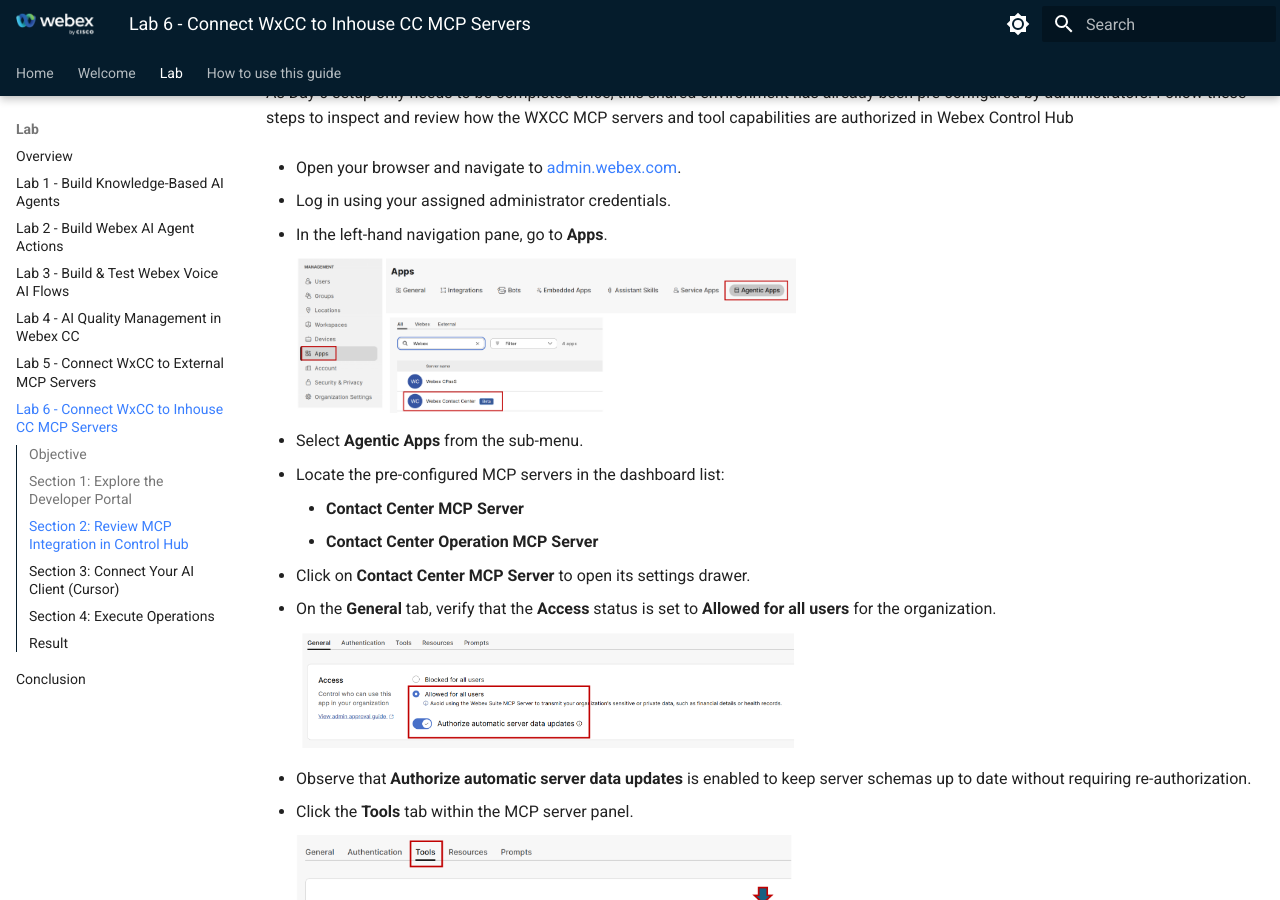
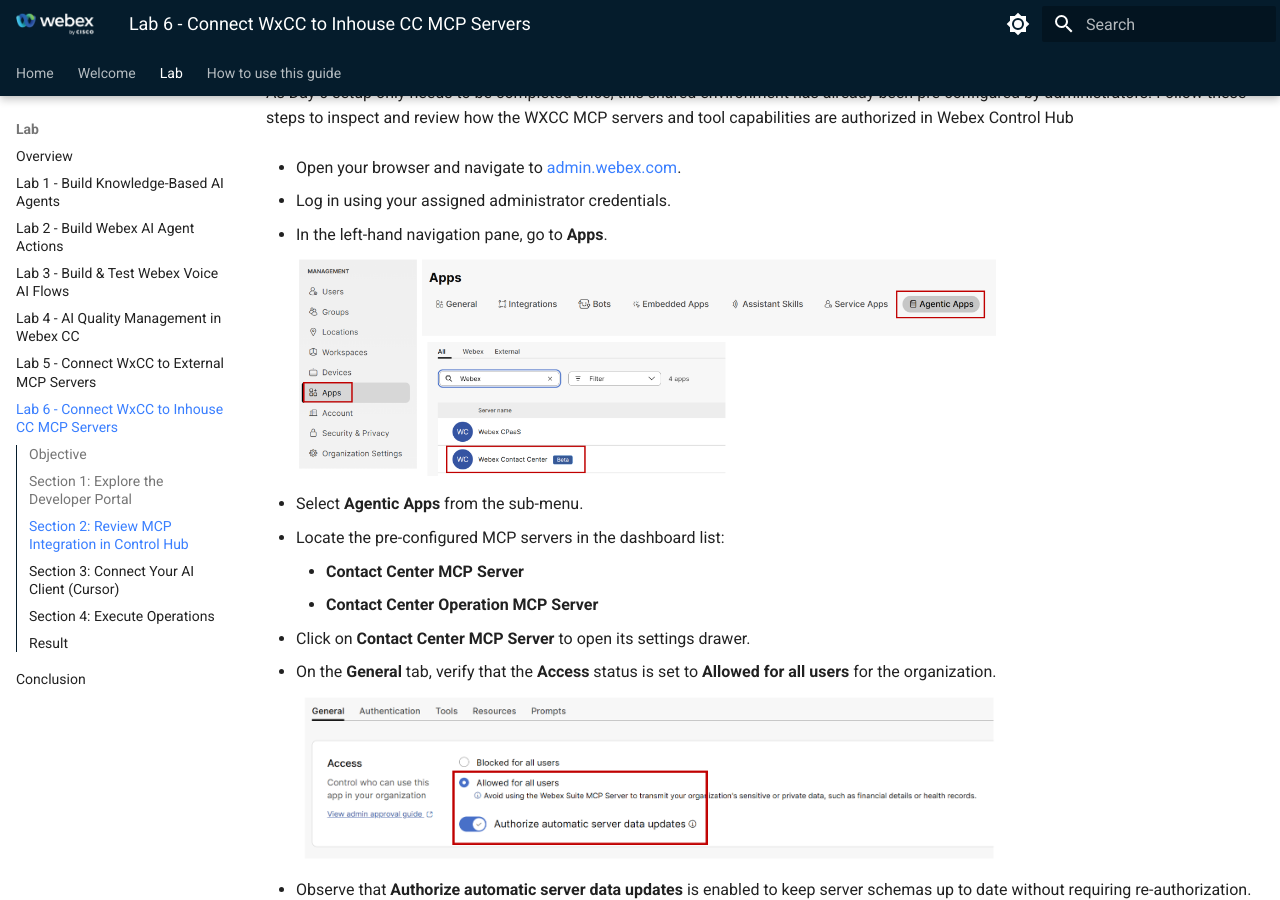
Before and after one commit to WebexCC-SA/LAB-11175, an MkDocs documentation site: the page built from docs/Excercise6.md, in a window 1280 px wide and 900 px high, scrolled down 2944 px. Built offline with MkDocs 1.6.1 and Material for MkDocs 9.7.7, drawn with Linux system fonts in a browser that asks for light colours.

Commit message:
Update Excercise6.md

```diff
--- a/docs/Excercise6.md
+++ b/docs/Excercise6.md
@@ -80,7 +80,7 @@
 
 - In the left-hand navigation pane, go to **Apps**.
 
-    ![Nav](./assets/11175_Excercise6_5.png){ width="500" }
+    ![Nav](./assets/11175_Excercise6_5.png){ width="700" }
 
 - Select **Agentic Apps** from the sub-menu.
 
@@ -92,13 +92,13 @@
 
 - On the **General** tab, verify that the **Access** status is set to **Allowed for all users** for the organization.
 
-    ![Nav](./assets/11175_Excercise6_6.png){ width="500" }
+    ![Nav](./assets/11175_Excercise6_6.png){ width="700" }
 
 - Observe that **Authorize automatic server data updates** is enabled to keep server schemas up to date without requiring re-authorization.
 
 - Click the  **Tools** tab within the MCP server panel.
 
-    ![Nav](./assets/11175_Excercise6_7.png){ width="500" }
+    ![Nav](./assets/11175_Excercise6_7.png){ width="700" }
 
 - Review the list of enabled tools permitted for AI client execution
 
```
